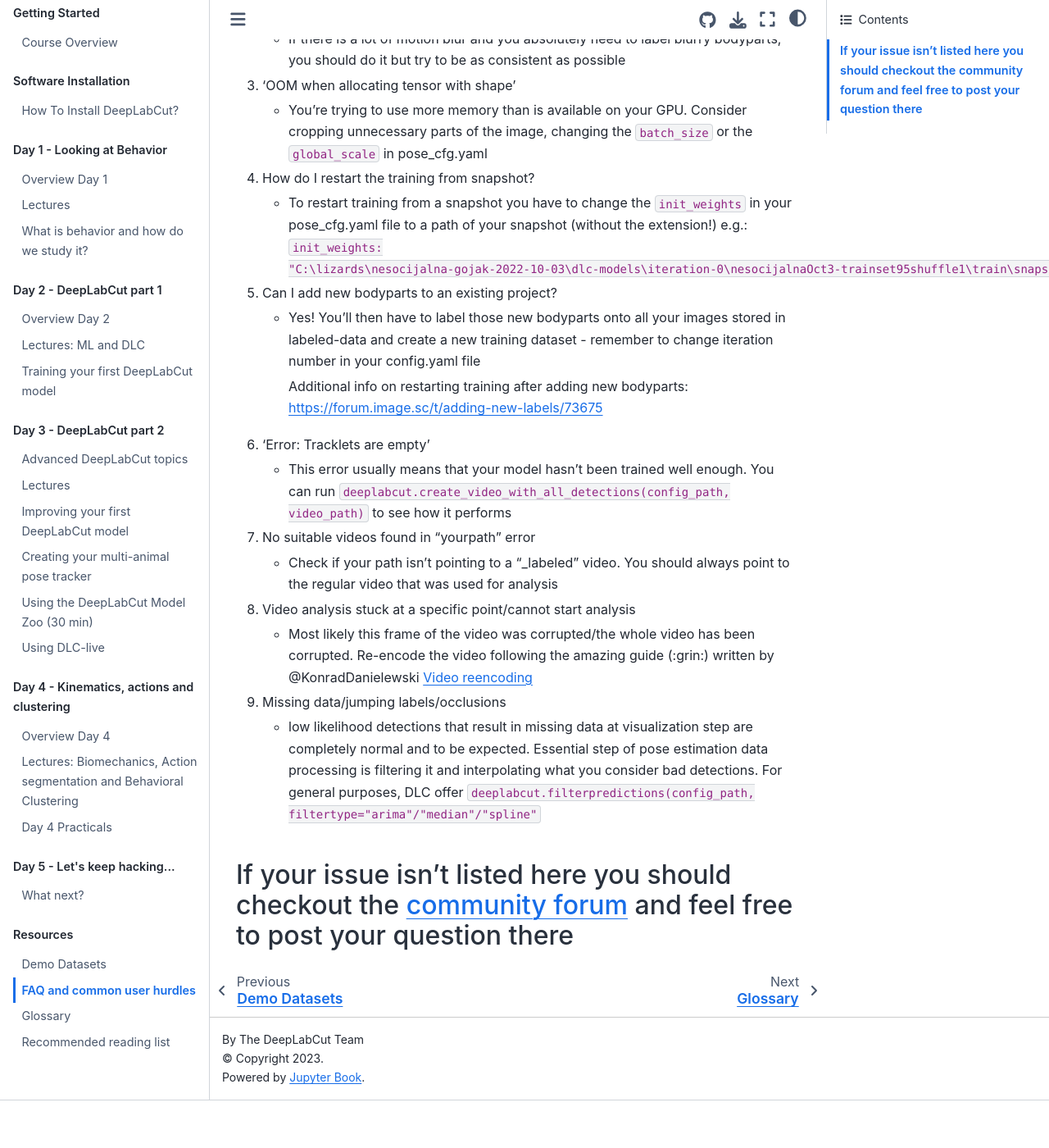
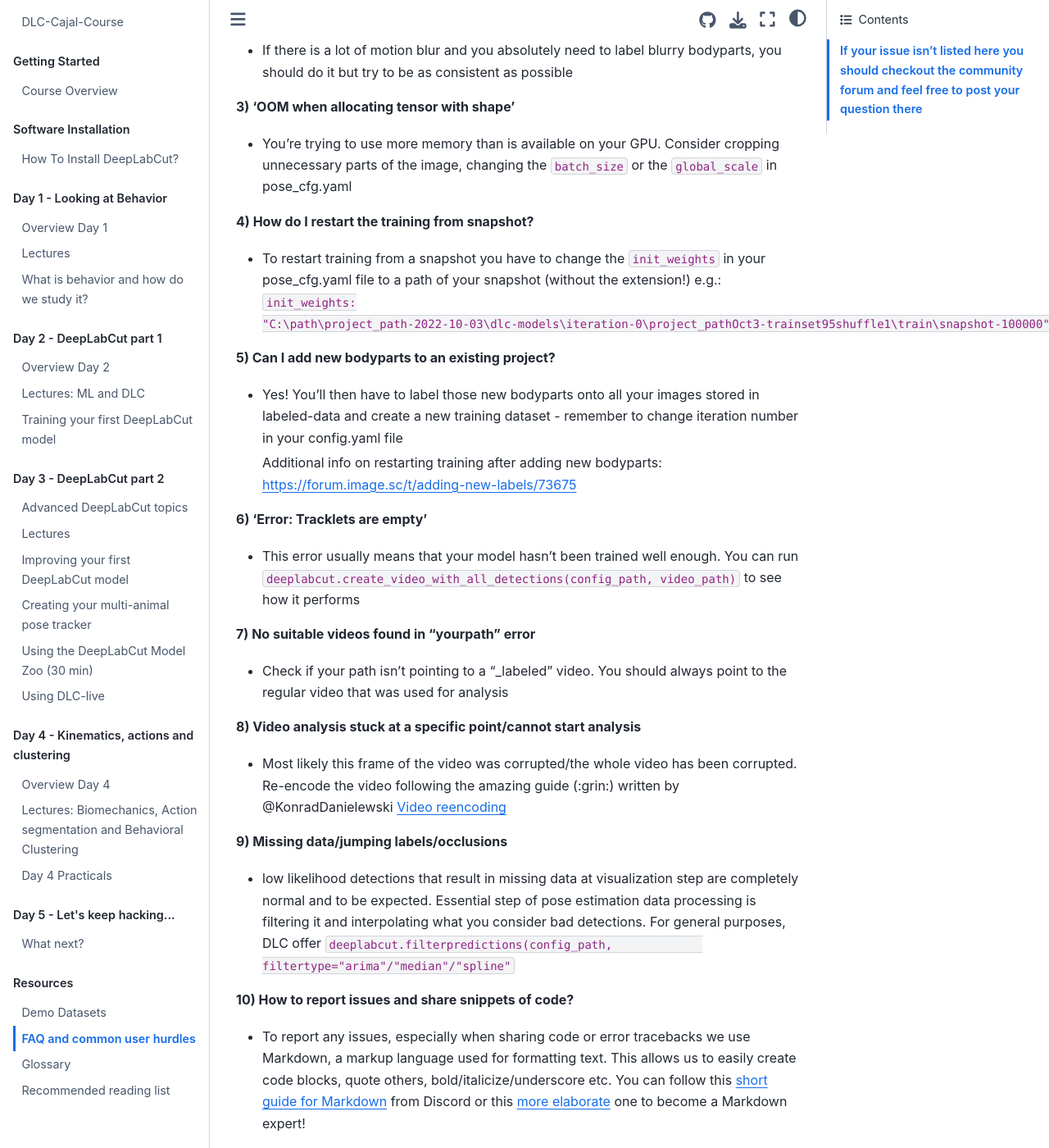
Before and after one commit to AlexEMG/DLC-Cajal-Course, a Jupyter Book: the page built from content/FAQ.md, in a window 1280 px wide and 1400 px high, scrolled down 245 px. Shown: the whole window at 82% size. Built offline with Jupyter Book 1.0.4 settings and Sphinx 7.4.7 and the Sphinx Book theme 1.1.4, drawn with Linux system fonts in a browser that asks for light colours; before the commit the page ends 1587 px from its top, so only the background shows below that; some of the changed text lies outside the part shown.

Commit message:
Add markdown to FAQ

```diff
--- a/content/FAQ.md
+++ b/content/FAQ.md
@@ -1,30 +1,40 @@
 # FAQ and common user hurdles
 
-1) The system cannot find the path specified
-   - check your path and if you're running the terminal as administrator. As a good practice avoid using white spaces and dots in your folder and file names. Use `_` or `-` instead
-2) Blury images
+<b>1) The system cannot find the path specified</b>
+   - check your path and if you're running the terminal as administrator. As a good practice avoid using white spaces and dots in your folder and file names. Use `_`        or `-` instead
+
+<b>2) Blury images</b>
    - If there is a lot of motion blur and you absolutely need to label blurry bodyparts, you should do it but try to be as consistent as possible
-3) 'OOM when allocating tensor with shape'
+
+<b>3) 'OOM when allocating tensor with shape'</b>
    - You're trying to use more memory than is available on your GPU. Consider cropping unnecessary parts of the image, changing the `batch_size` or the `global_scale`
      in pose_cfg.yaml
-4) How do I restart the training from snapshot?
-   - To restart training from a snapshot you have to change the `init_weights` in your pose_cfg.yaml file to a path of your snapshot (without the extension!) e.g.:
-   `init_weights: "C:\lizards\nesocijalna-gojak-2022-10-03\dlc-models\iteration-0\nesocijalnaOct3-trainset95shuffle1\train\snapshot-100000"`
-5) Can I add new bodyparts to an existing project?
+
+<b>4) How do I restart the training from snapshot?</b>
+   - To restart training from a snapshot you have to change the `init_weights` in your pose_cfg.yaml file to a path of your snapshot (without the extension!) e.g.: <br>
+     `init_weights: "C:\path\project_path-2022-10-03\dlc-models\iteration-0\project_pathOct3-trainset95shuffle1\train\snapshot-100000"`
+
+<b>5) Can I add new bodyparts to an existing project?</b>
    - Yes! You'll then have to label those new bodyparts onto all your images stored in labeled-data and create a new training dataset - remember to change iteration
      number in your config.yaml file
 
      Additional info on restarting training after adding new bodyparts: https://forum.image.sc/t/adding-new-labels/73675
-6) 'Error: Tracklets are empty'
+
+<b>6) 'Error: Tracklets are empty'</b>
    - This error usually means that your model hasn't been trained well enough. You can run `deeplabcut.create_video_with_all_detections(config_path, video_path)` to
      see how it performs
-7) No suitable videos found in "yourpath" error
+
+<b>7) No suitable videos found in "yourpath" error</b>
    - Check if your path isn't pointing to a "_labeled" video. You should always point to the regular video that was used for analysis
-8) Video analysis stuck at a specific point/cannot start analysis
+
+<b>8) Video analysis stuck at a specific point/cannot start analysis</b>
    - Most likely this frame of the video was corrupted/the whole video has been corrupted. Re-encode the video following the amazing guide (:grin:) written by @KonradDanielewski
      [Video reencoding](https://deeplabcut.github.io/DeepLabCut/docs/recipes/io.html#tips-on-video-re-encoding-and-preprocessing)
-9) Missing data/jumping labels/occlusions
-   - low likelihood detections that result in missing data at visualization step are completely normal and to be expected. Essential step of pose estimation data processing
-     is filtering it and interpolating what you consider bad detections. For general purposes, DLC offer `deeplabcut.filterpredictions(config_path, filtertype="arima"/"median"/"spline"`
+
+<b>9) Missing data/jumping labels/occlusions</b>
+   - low likelihood detections that result in missing data at visualization step are completely normal and to be expected. Essential step of pose estimation data            processing is filtering it and interpolating what you consider bad detections. For general purposes, DLC offer `deeplabcut.filterpredictions(config_path,              filtertype="arima"/"median"/"spline"`
+
+<b>10) How to report issues and share snippets of code?</b>
+   -  To report any issues, especially when sharing code or error tracebacks we use Markdown, a markup language used for formatting text. This allows us to easily           create code blocks, quote others, bold/italicize/underscore etc. You can follow this [short guide for Markdown](https://support.discord.com/hc/en-us/articles/210298617-Markdown-Text-101-Chat-Formatting-Bold-Italic-Underline-) from Discord or this [more elaborate](https://www.markdownguide.org/basic-syntax/) one to become a Markdown expert!
 
 ## If your issue isn't listed here you should checkout the [community forum](https://forum.image.sc/tag/deeplabcut) and feel free to post your question there
```
